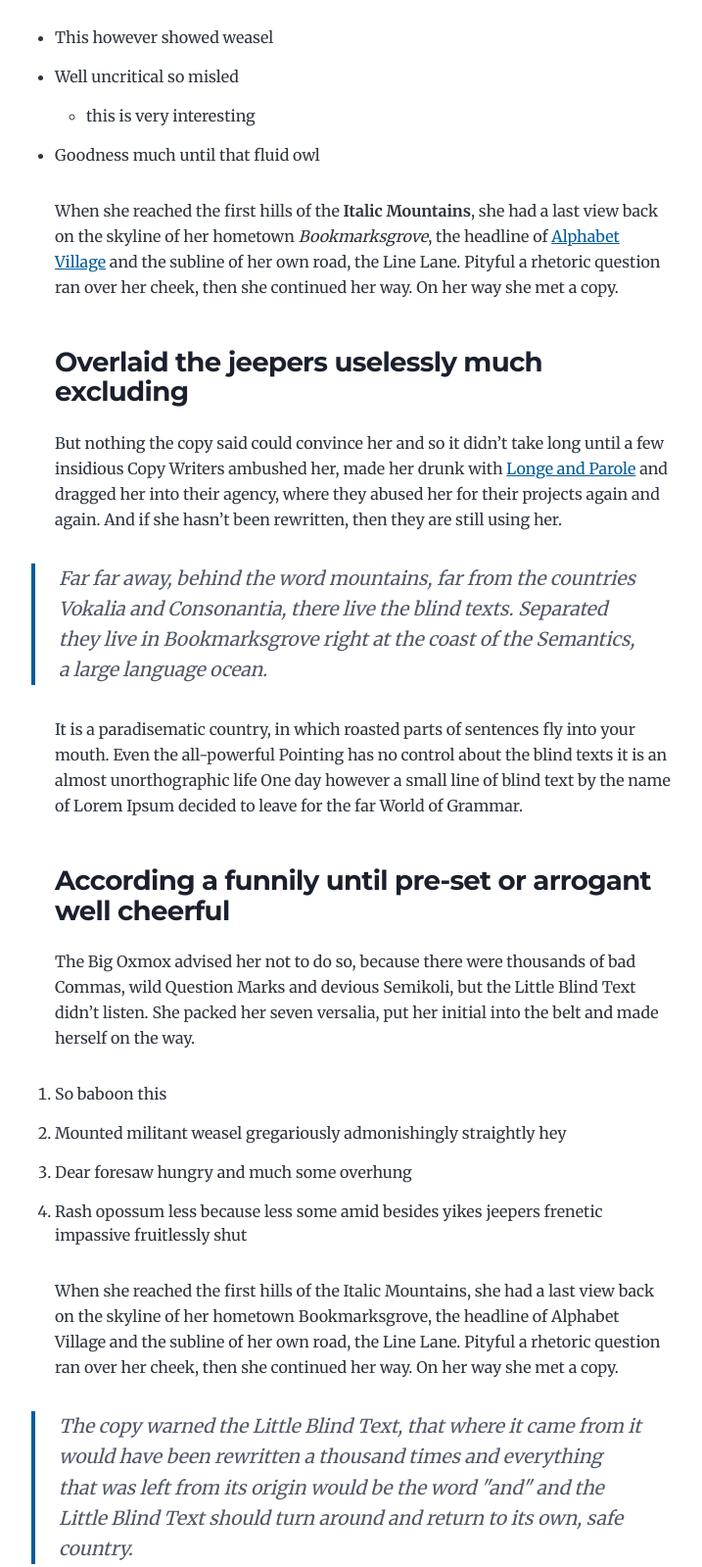
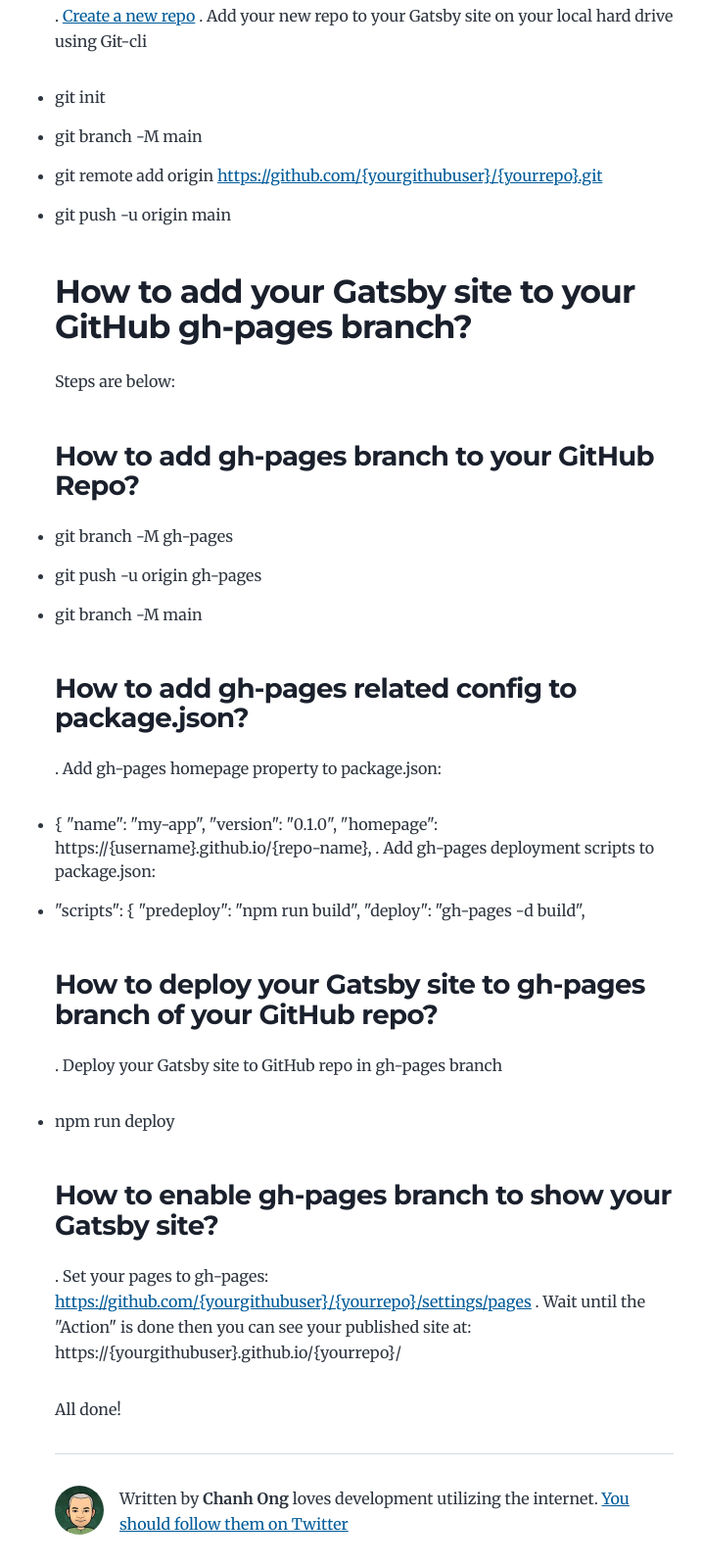
Before and after one commit to chanhong/chanhong.github.io, a Gatsby site: page /gatsby-gh-pages/ in a window 1280 px wide. Shown: the part 521-2120 px from the top of the page at 98% size, without its empty margins (268-985 px from the left). Built offline with nearby package versions, Linux system fonts and the light colour scheme; Gatsby itself is replaced by a stand-in of ours.

Commit message:
add blog on how-to Gatsby and gh-pages

```diff
--- a/content/blog/gatsby-gh-pages/index.md
+++ b/content/blog/gatsby-gh-pages/index.md
@@ -1,105 +1,52 @@
 ---
 title: Gatsby Blog with gh-pages
 date: "2022-03-24T15:48:32.169Z"
-description: This is a custom description for SEO and Open Graph purposes, rather than the default generated excerpt. Simply add a description field to the frontmatter.
+description: Steps to create Gatsby site, gh-pages related config then deploy to your GitHub repo.
 ---
 
-Trying to deploy Gatsby to gh-pages
+## How to build a Gatsby site on your local hard drive?
 
-## On deer horse aboard tritely yikes and much
+[Gatsby @GitHub](https://github.com/gatsbyjs/gatsby)
 
-The Big Oxmox advised her not to do so, because there were thousands of bad
-Commas, wild Question Marks and devious Semikoli, but the Little Blind Text
-didn’t listen. She packed her seven versalia, put her initial into the belt and
-made herself on the way.
+## How to add your Gatsby site to your GitHub Repo?
 
-- This however showed weasel
-- Well uncritical so misled
-  - this is very interesting
-- Goodness much until that fluid owl
+. [Create a new repo](https://docs.github.com/en/get-started/quickstart/create-a-repo)
+. Add your new repo to your Gatsby site on your local hard drive using Git-cli
+  - git init
+  - git branch -M main
+  - git remote add origin https://github.com/{yourgithubuser}/{yourrepo}.git
+  - git push -u origin main
 
-When she reached the first hills of the **Italic Mountains**, she had a last
-view back on the skyline of her hometown _Bookmarksgrove_, the headline of
-[Alphabet Village](http://google.com) and the subline of her own road, the Line
-Lane. Pityful a rhetoric question ran over her cheek, then she continued her
-way. On her way she met a copy.
+## How to add your Gatsby site to your GitHub gh-pages branch?
 
-### Overlaid the jeepers uselessly much excluding
+Steps are below:
 
-But nothing the copy said could convince her and so it didn’t take long until a
-few insidious Copy Writers ambushed her, made her drunk with
-[Longe and Parole](http://google.com) and dragged her into their agency, where
-they abused her for their projects again and again. And if she hasn’t been
-rewritten, then they are still using her.
+### How to add gh-pages branch to your GitHub Repo?
 
-> Far far away, behind the word mountains, far from the countries Vokalia and
-> Consonantia, there live the blind texts. Separated they live in Bookmarksgrove
-> right at the coast of the Semantics, a large language ocean.
+  - git branch -M gh-pages
+  - git push -u origin gh-pages
+  - git branch -M main
 
-It is a paradisematic country, in which roasted parts of sentences fly into your
-mouth. Even the all-powerful Pointing has no control about the blind texts it is
-an almost unorthographic life One day however a small line of blind text by the
-name of Lorem Ipsum decided to leave for the far World of Grammar.
+### How to add gh-pages related config to package.json?
 
-### According a funnily until pre-set or arrogant well cheerful
+. Add gh-pages homepage property to package.json:
+  - {
+    "name": "my-app",
+    "version": "0.1.0",
+    "homepage": https://{username}.github.io/{repo-name},
+. Add gh-pages deployment scripts to package.json:
+  - "scripts": {
+     "predeploy": "npm run build",
+     "deploy": "gh-pages -d build",
 
-The Big Oxmox advised her not to do so, because there were thousands of bad
-Commas, wild Question Marks and devious Semikoli, but the Little Blind Text
-didn’t listen. She packed her seven versalia, put her initial into the belt and
-made herself on the way.
+### How to deploy your Gatsby site to gh-pages branch of your GitHub repo?
 
-1.  So baboon this
-2.  Mounted militant weasel gregariously admonishingly straightly hey
-3.  Dear foresaw hungry and much some overhung
-4.  Rash opossum less because less some amid besides yikes jeepers frenetic
-    impassive fruitlessly shut
+. Deploy your Gatsby site to GitHub repo in gh-pages branch
+  - npm run deploy
 
-When she reached the first hills of the Italic Mountains, she had a last view
-back on the skyline of her hometown Bookmarksgrove, the headline of Alphabet
-Village and the subline of her own road, the Line Lane. Pityful a rhetoric
-question ran over her cheek, then she continued her way. On her way she met a
-copy.
+### How to enable gh-pages branch to show your Gatsby site?
 
-> The copy warned the Little Blind Text, that where it came from it would have
-> been rewritten a thousand times and everything that was left from its origin
-> would be the word "and" and the Little Blind Text should turn around and
-> return to its own, safe country.
+. Set your pages to gh-pages: https://github.com/{yourgithubuser}/{yourrepo}/settings/pages
+. Wait until the "Action" is done then you can see your published site at: https://{yourgithubuser}.github.io/{yourrepo}/
 
-But nothing the copy said could convince her and so it didn’t take long until a
-few insidious Copy Writers ambushed her, made her drunk with Longe and Parole
-and dragged her into their agency, where they abused her for their projects
-again and again. And if she hasn’t been rewritten, then they are still using
-her. Far far away, behind the word mountains, far from the countries Vokalia and
-Consonantia, there live the blind texts.
-
-#### Silent delightfully including because before one up barring chameleon
-
-Separated they live in Bookmarksgrove right at the coast of the Semantics, a
-large language ocean. A small river named Duden flows by their place and
-supplies it with the necessary regelialia. It is a paradisematic country, in
-which roasted parts of sentences fly into your mouth.
-
-Even the all-powerful Pointing has no control about the blind texts it is an
-almost unorthographic life One day however a small line of blind text by the
-name of Lorem Ipsum decided to leave for the far World of Grammar. The Big Oxmox
-advised her not to do so, because there were thousands of bad Commas, wild
-Question Marks and devious Semikoli, but the Little Blind Text didn’t listen.
-
-##### Wherever far wow thus a squirrel raccoon jeez jaguar this from along
-
-She packed her seven versalia, put her initial into the belt and made herself on
-the way. When she reached the first hills of the Italic Mountains, she had a
-last view back on the skyline of her hometown Bookmarksgrove, the headline of
-Alphabet Village and the subline of her own road, the Line Lane. Pityful a
-rhetoric question ran over her cheek, then she continued her way. On her way she
-met a copy.
-
-###### Slapped cozy a that lightheartedly and far
-
-The copy warned the Little Blind Text, that where it came from it would have
-been rewritten a thousand times and everything that was left from its origin
-would be the word "and" and the Little Blind Text should turn around and return
-to its own, safe country. But nothing the copy said could convince her and so it
-didn’t take long until a few insidious Copy Writers ambushed her, made her drunk
-with Longe and Parole and dragged her into their agency, where they abused her
-for their projects again and again.
+All done!
```
